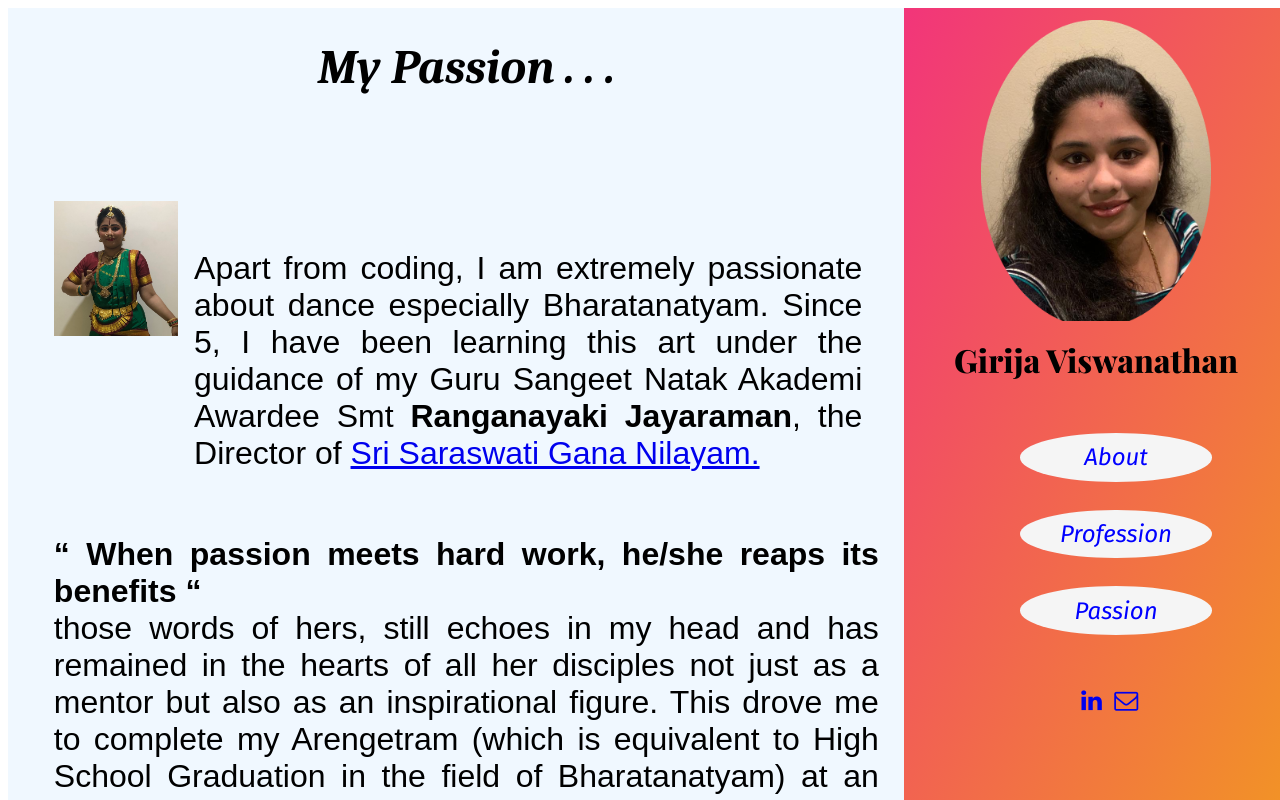
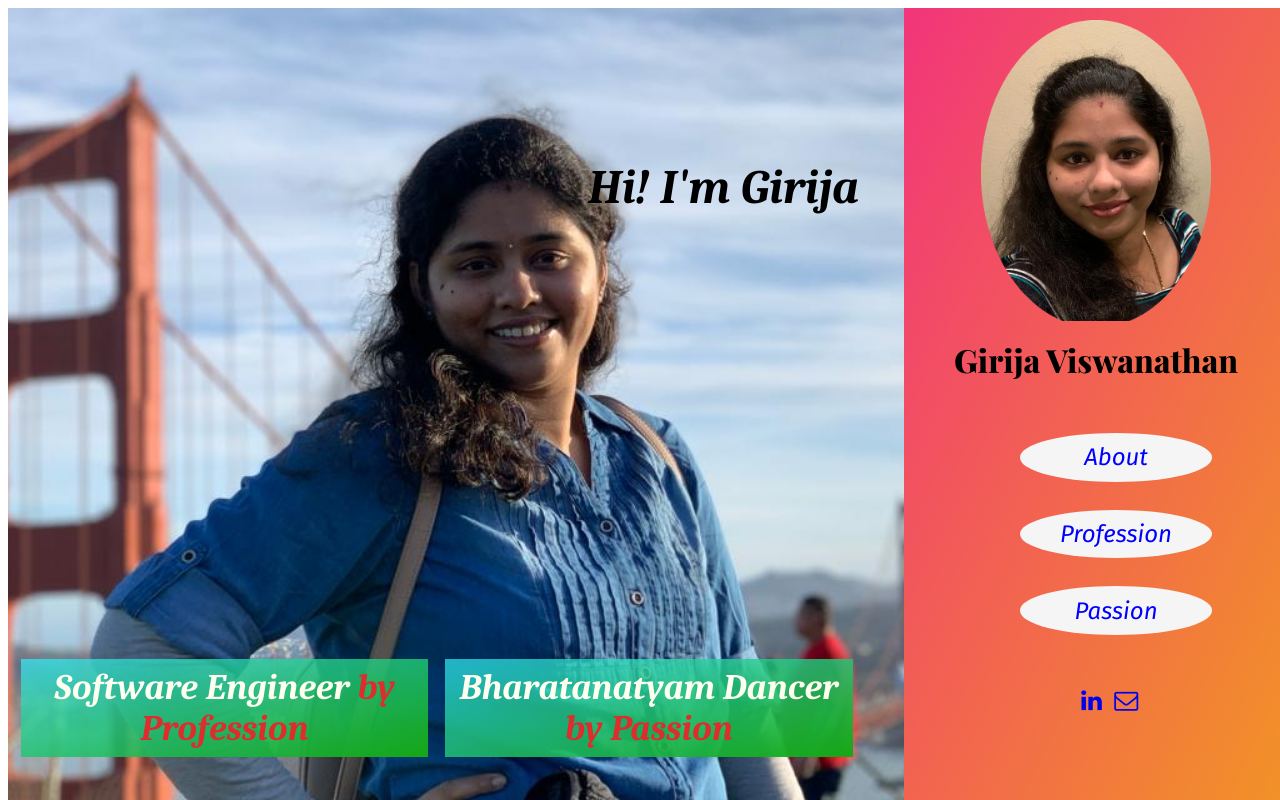
Before and after one commit to GirijaViswa/portfolio, a React (Create React App) app: page /passion in a window 1280 px wide. Shown: the top 800 px of the page. Built offline with nearby package versions, Linux system fonts and the light colour scheme; a web font is replaced by a local one.

Commit message:
updated the browser routers

```diff
--- a/src/App.js
+++ b/src/App.js
@@ -20,9 +20,9 @@ function App() {
           {/* <i className="fa fa-envelope-o"></i> &nbsp;girijavmohan@gmail.com<br/> */}
           <div className="links">
               <ul>
-              <center><li><Link to="/about" className="Links">About</Link></li></center><br/>
-              <center><li><Link to="/profession" className="Links">Profession</Link></li></center><br/>
-              <center><li><Link to="/passion" className="Links">Passion</Link></li></center><br/>
+              <center><li><Link to="/portfolio/about" className="Links">About</Link></li></center><br/>
+              <center><li><Link to="/portfolio/profession" className="Links">Profession</Link></li></center><br/>
+              <center><li><Link to="/portfolio/passion" className="Links">Passion</Link></li></center><br/>
               </ul>
           </div>
           <div className="Side-bar-footer">
@@ -39,9 +39,9 @@ function App() {
       <div className="Main-content">
 
         <Switch>
-          <Route exact path="/about" component={About} active/>
-          <Route exact path="/profession" component={Profession} />
-          <Route exact path="/passion" component={Passion} />
+          <Route exact path="/portfolio/about" component={About} active/>
+          <Route exact path="/portfolio/profession" component={Profession} />
+          <Route exact path="/portfolio/passion" component={Passion} />
           <Route path="/" component={About} />
         </Switch>
 
```
